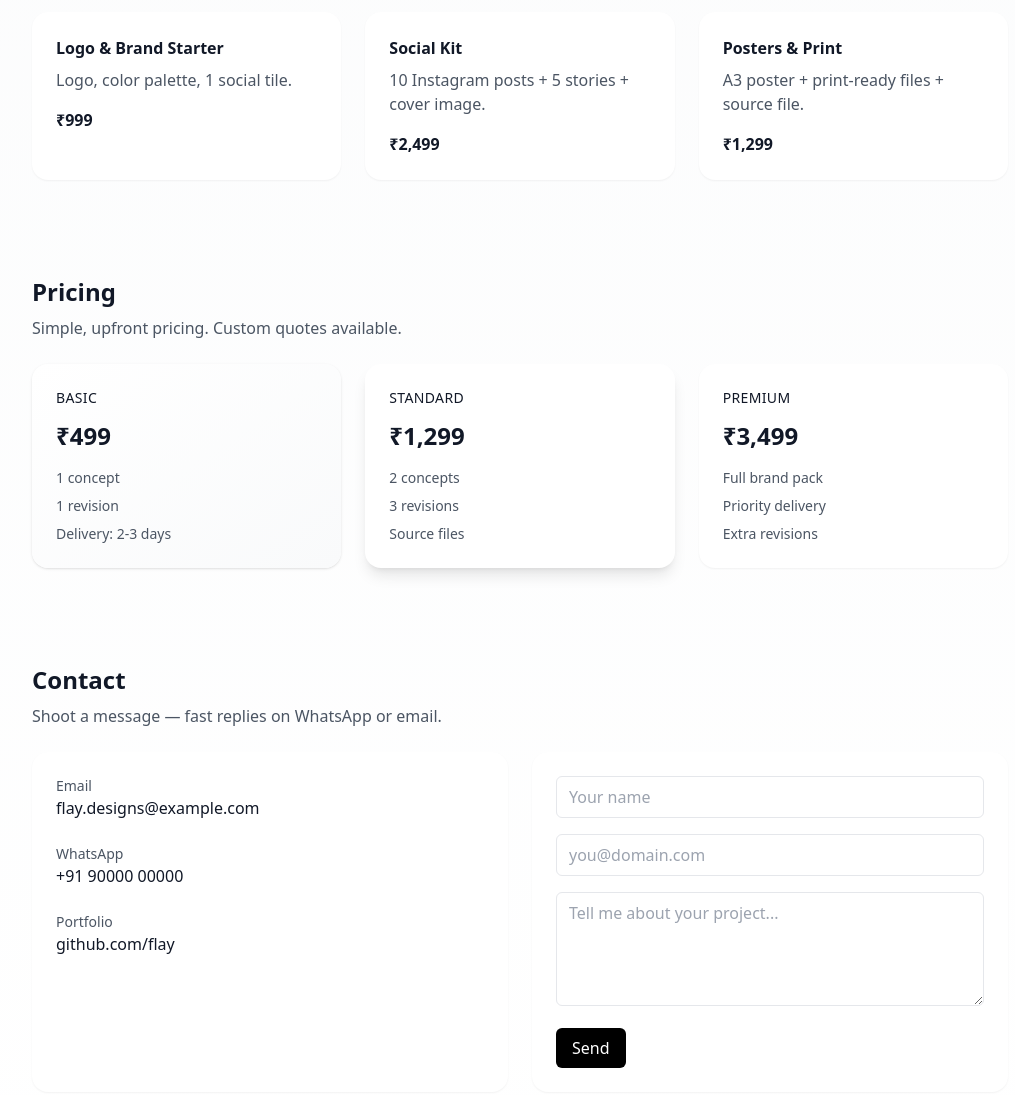
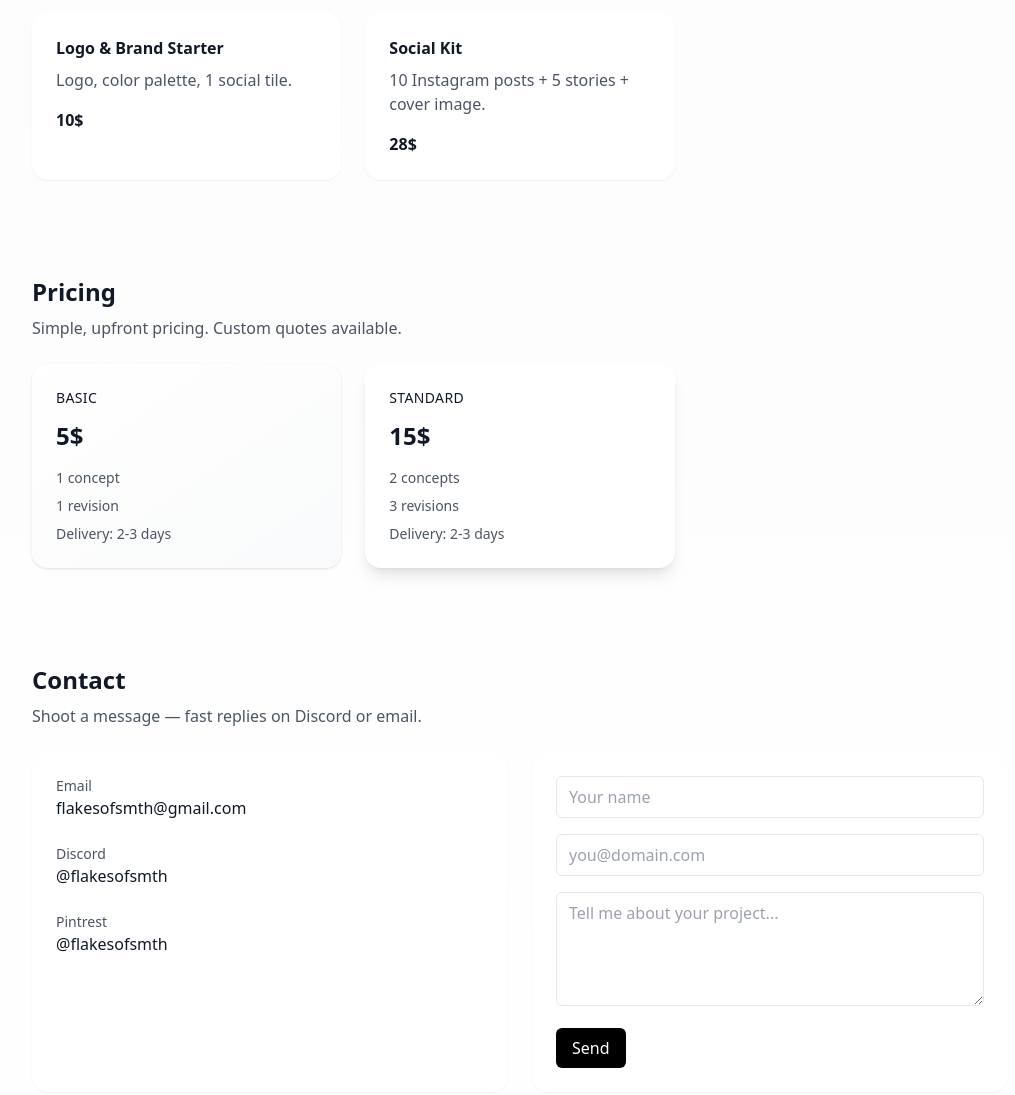
Before and after one commit to shubh72010/flakesofsmth, a plain HTML site: page index.html in a window 1280 px wide. Shown: the part 1120-2215 px from the top of the page, without its empty margins (120-1135 px from the left). Drawn offline with nearby package versions, Linux system fonts and the light colour scheme.

Commit message:
Update index.html

```diff
--- a/index.html
+++ b/index.html
@@ -12,7 +12,7 @@
       <div class="w-12 h-12 rounded-full bg-black text-white flex items-center justify-center font-bold">FD</div>
       <div>
         <h1 class="text-lg font-semibold">Flay — Designer</h1>
-        <p class="text-sm text-gray-600">Logo • Social • Posters • UI/UX mockups</p>
+        <p class="text-sm text-gray-600">Product Advertisement • Posters • UI/UX mockups</p>
       </div>
     </div>
     <nav class="hidden md:flex gap-6 items-center text-sm">
@@ -24,7 +24,7 @@
   </header>  <!-- Hero -->  <section class="max-w-5xl mx-auto px-6 py-12 flex flex-col md:flex-row items-center gap-10">
     <div class="flex-1">
       <h2 class="text-4xl md:text-5xl font-extrabold leading-tight">Designs that make brands stick.</h2>
-      <p class="mt-4 text-gray-600">I craft simple, modern visuals for creators and small businesses — logos, social kits, posters and product mockups. Fast turnaround. Clean aesthetic.</p>
+      <p class="mt-4 text-gray-600">I craft simple, modern visuals for creators and small businesses — social kits, posters and product mockups. Fast turnaround. Clean aesthetic.</p>
       <div class="mt-6 flex gap-3">
         <a href="#contact" class="rounded-lg px-5 py-3 bg-black text-white shadow-sm">Hire me</a>
         <a href="#portfolio" class="rounded-lg px-5 py-3 border">See work</a>
@@ -76,26 +76,20 @@
       <div class="p-6 bg-white rounded-2xl shadow-sm">
         <h4 class="font-semibold">Logo & Brand Starter</h4>
         <p class="text-gray-600 mt-2">Logo, color palette, 1 social tile.</p>
-        <div class="mt-4 font-bold">₹999</div>
+        <div class="mt-4 font-bold">10$</div>
       </div>
       <div class="p-6 bg-white rounded-2xl shadow-sm">
         <h4 class="font-semibold">Social Kit</h4>
         <p class="text-gray-600 mt-2">10 Instagram posts + 5 stories + cover image.</p>
-        <div class="mt-4 font-bold">₹2,499</div>
+        <div class="mt-4 font-bold">28$</div>
       </div>
-      <div class="p-6 bg-white rounded-2xl shadow-sm">
-        <h4 class="font-semibold">Posters & Print</h4>
-        <p class="text-gray-600 mt-2">A3 poster + print-ready files + source file.</p>
-        <div class="mt-4 font-bold">₹1,299</div>
-      </div>
-    </div>
   </section>  <!-- Pricing -->  <section id="pricing" class="max-w-5xl mx-auto px-6 py-12">
     <h3 class="text-2xl font-semibold">Pricing</h3>
     <p class="text-gray-600 mt-2">Simple, upfront pricing. Custom quotes available.</p>
     <div class="mt-6 grid grid-cols-1 md:grid-cols-3 gap-6">
       <div class="p-6 rounded-2xl bg-gradient-to-br from-white to-gray-50 shadow">
         <div class="text-sm uppercase tracking-wide">Basic</div>
-        <div class="mt-3 text-2xl font-bold">₹499</div>
+        <div class="mt-3 text-2xl font-bold">5$</div>
         <ul class="mt-4 text-sm space-y-2 text-gray-600">
           <li>1 concept</li>
           <li>1 revision</li>
@@ -104,39 +98,30 @@
       </div>
       <div class="p-6 rounded-2xl bg-white shadow-lg">
         <div class="text-sm uppercase tracking-wide">Standard</div>
-        <div class="mt-3 text-2xl font-bold">₹1,299</div>
+        <div class="mt-3 text-2xl font-bold">15$</div>
         <ul class="mt-4 text-sm space-y-2 text-gray-600">
           <li>2 concepts</li>
           <li>3 revisions</li>
-          <li>Source files</li>
-        </ul>
-      </div>
-      <div class="p-6 rounded-2xl bg-white shadow-sm">
-        <div class="text-sm uppercase tracking-wide">Premium</div>
-        <div class="mt-3 text-2xl font-bold">₹3,499</div>
-        <ul class="mt-4 text-sm space-y-2 text-gray-600">
-          <li>Full brand pack</li>
-          <li>Priority delivery</li>
-          <li>Extra revisions</li>
+          <li>Delivery: 2-3 days</li>
         </ul>
       </div>
     </div>
   </section>  <!-- Contact -->  <section id="contact" class="max-w-5xl mx-auto px-6 py-12">
     <h3 class="text-2xl font-semibold">Contact</h3>
-    <p class="text-gray-600 mt-2">Shoot a message — fast replies on WhatsApp or email.</p>
+    <p class="text-gray-600 mt-2">Shoot a message — fast replies on Discord or email.</p>
     <div class="mt-6 grid grid-cols-1 md:grid-cols-2 gap-6">
       <div class="p-6 bg-white rounded-2xl shadow-sm space-y-6">
         <div>
           <div class="text-sm text-gray-600">Email</div>
-          <div class="font-medium">flay.designs@example.com</div>
+          <div class="font-medium">flakesofsmth@gmail.com</div>
         </div>
         <div>
-          <div class="text-sm text-gray-600">WhatsApp</div>
-          <div class="font-medium">+91 90000 00000</div>
+          <div class="text-sm text-gray-600">Discord</div>
+          <div class="font-medium">@flakesofsmth</div>
         </div>
         <div>
-          <div class="text-sm text-gray-600">Portfolio</div>
-          <a class="font-medium" href="#">github.com/flay</a>
+          <div class="text-sm text-gray-600">Pintrest</div>
+          <a class="font-medium" href="#">@flakesofsmth</a>
         </div>
       </div>
       <form class="p-6 bg-white rounded-2xl shadow-sm space-y-4">
@@ -149,7 +134,7 @@
   </section>  <!-- Footer -->  <footer class="max-w-5xl mx-auto px-6 py-8 text-gray-600">
     <div class="flex items-center justify-between">
       <div class="flex items-center gap-3">
-        <div class="w-8 h-8 rounded-full bg-black text-white flex items-center justify-center font-bold">FD</div>
+        <div class="w-8 h-8 rounded-full bg-black text-white flex items-center justify-center font-bold">flakesofsmth</div>
         <div>
           <div class="font-medium">Flay • Designer</div>
           <div class="text-sm">Made with ❤️ • India</div>
```
